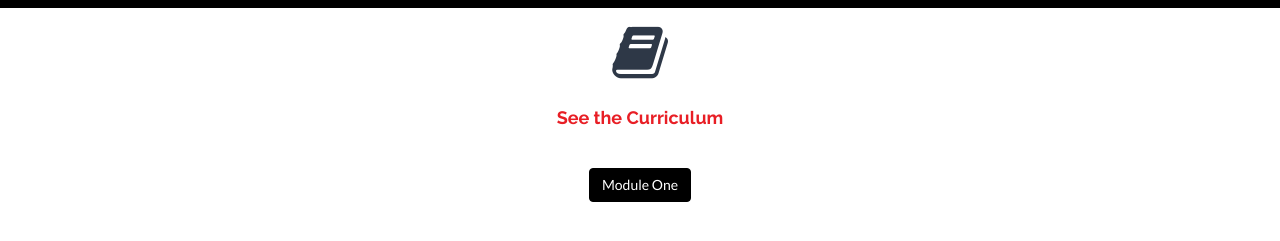
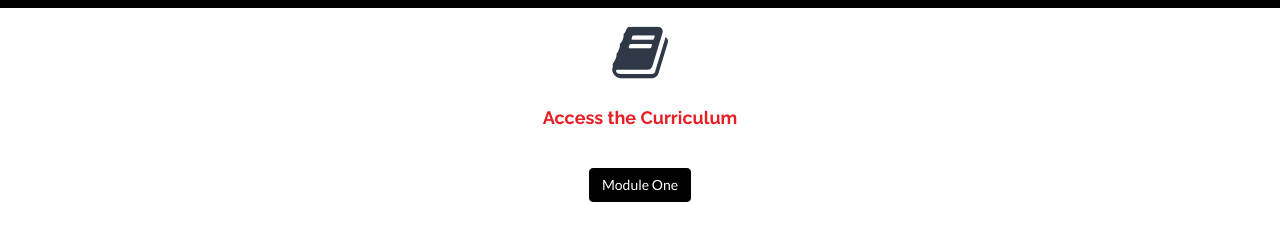
Before and after one commit to tascha/D4DM, a Jekyll site: the page built from index.html, in a window 1280 px wide. Shown: the part 393-634 px from the top of the page. Built offline with Jekyll 4.4.1, drawn with Linux system fonts in a browser that asks for light colours; nearby versions of some CDN libraries.

Commit message:
Update index.html

```diff
--- a/index.html
+++ b/index.html
@@ -17,7 +17,7 @@ permalink:
             <div class="col-md-4">
                 <i class="fa fa-book" aria-hidden="true"></i>
                 <span class="sr-only">An image of a laboratory flask</span>
-                <h4>See the Curriculum</h4>
+                <h4>Access the Curriculum</h4>
                 <p></p>
                 <p><br><a href="../D4DM/module-one.html" class="btn btn-theme">Module One</a></p>
             </div>
```
